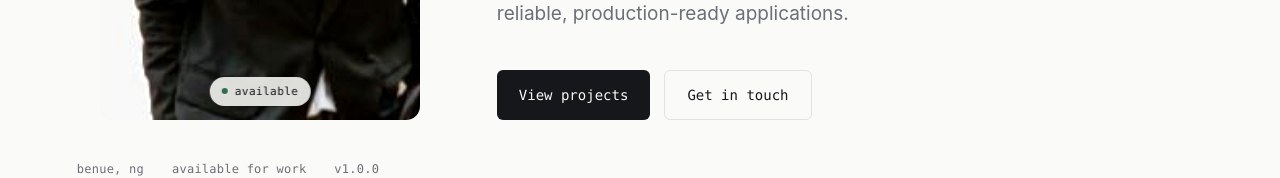
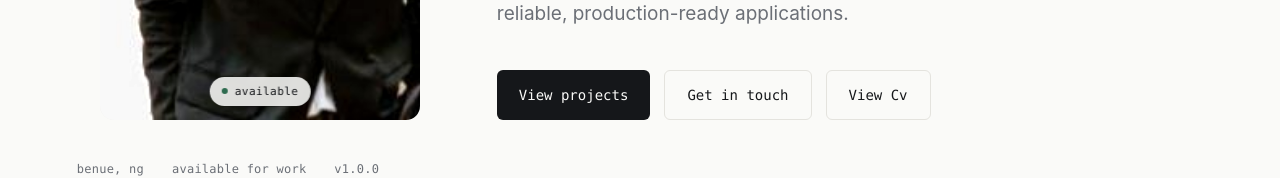
Before and after one commit to Uco7/UchePortfolio_webSite, a React (Vite) app: page / in a window 1280 px wide. Shown: the part 517-695 px from the top of the page. Built offline with nearby package versions, Linux system fonts and the light colour scheme; the HTML template or start-up script is replaced by a standard one.

Commit message:
making some  genaral change

```diff
--- a/src/Component/heroComponent/Hero.jsx
+++ b/src/Component/heroComponent/Hero.jsx
@@ -90,6 +90,12 @@
               <a className="btn btn-ghost" href="#contact">
                 Get in touch
               </a>
+              <a className="btn btn-ghost" href="/public/Uche_Emmanuel_Innocent_CV_intanational.pdf"
+              target="_blank"
+              rel="noopener noreferrer"
+              >
+                View Cv
+              </a>
             </div>
           </div>
         </div>
```
Also changed, not shown: 1 other file (tests, documents, lock files or other folders).
